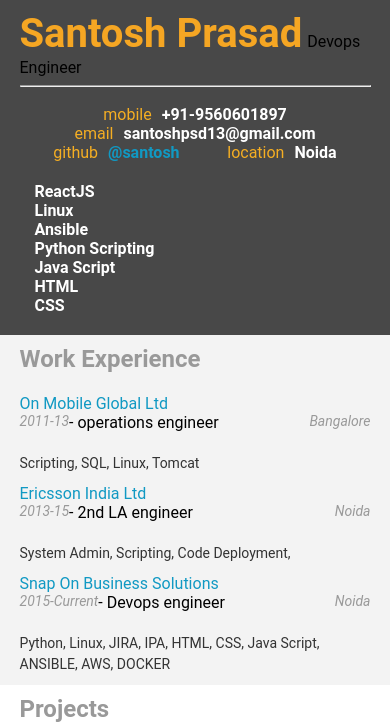
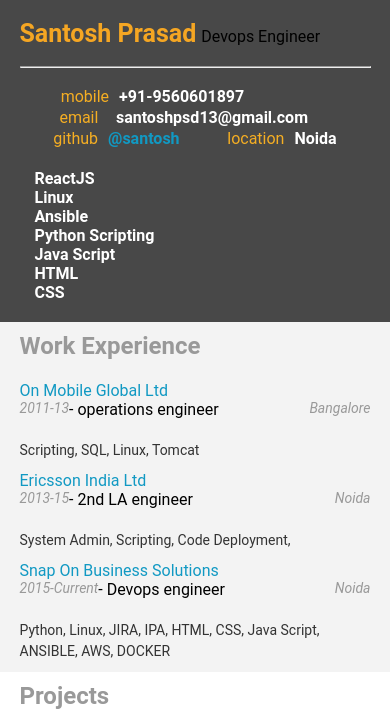
Before and after one commit to santosh1357/resumeBuilder, a PHP site: page / in a window 390 px wide. Shown: the top 722 px of the page. Run offline with PHP 8.4, Linux system fonts and the light colour scheme; some libraries are stand-ins or nearby versions.

Commit message:
modifed css to make header and footer contact details responsive for mobiles

```diff
--- a/css/style.css
+++ b/css/style.css
@@ -204,6 +204,28 @@ span {
   .welcome-message {
     display: none;
   }
+  #name{
+    font-size: 25px
+  }
+  #topContacts > li{
+    padding: 1px
+  }
+  #topContacts > li:nth-child(1) > span.orange-text{
+    margin-left: -22%
+
+  }
+  #topContacts > li:nth-child(2) > span.orange-text {
+    margin-left: -6%
+  }
+  #topContacts > li:nth-child(2) > span.white-text{
+    margin-left: 3%
+  }
+  #footerContacts > li:nth-child(2) > span.orange-text{
+    margin-left: -17%
+  }
+  #footerContacts > li:nth-child(1) > span.orange-text{
+    margin-left: -50%
+  }
 }
 
 #map {
```
Also changed, not shown: 1 other file.
